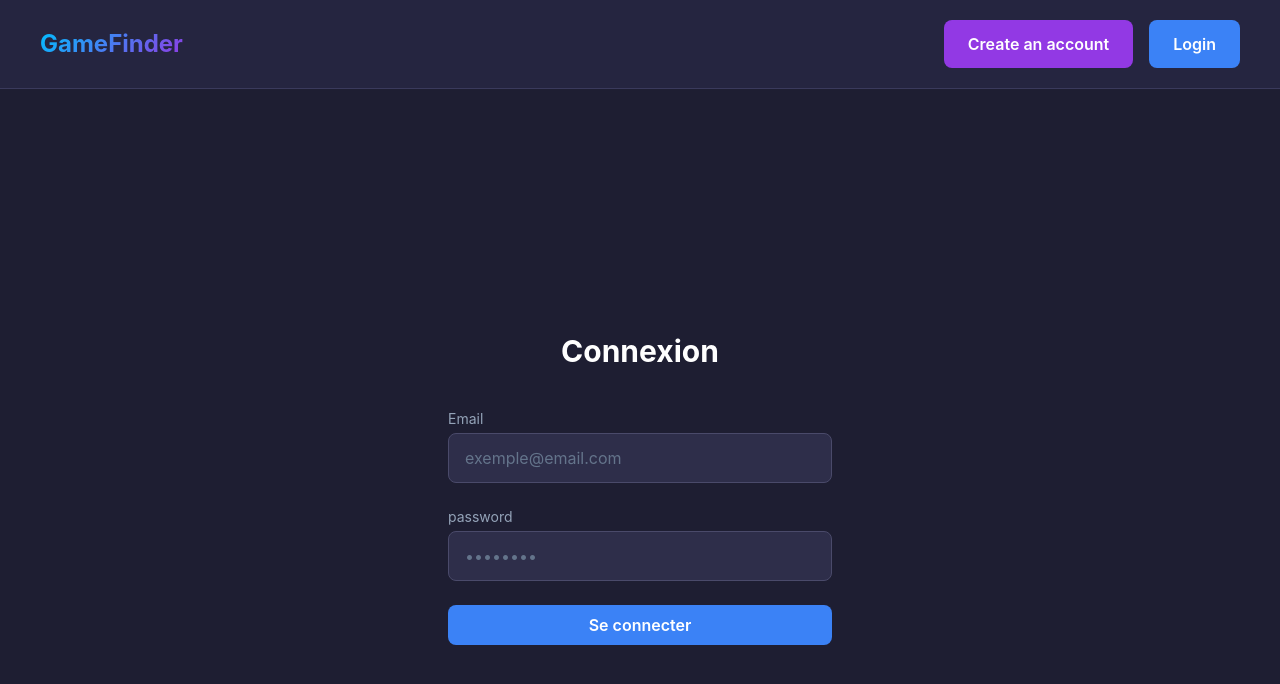
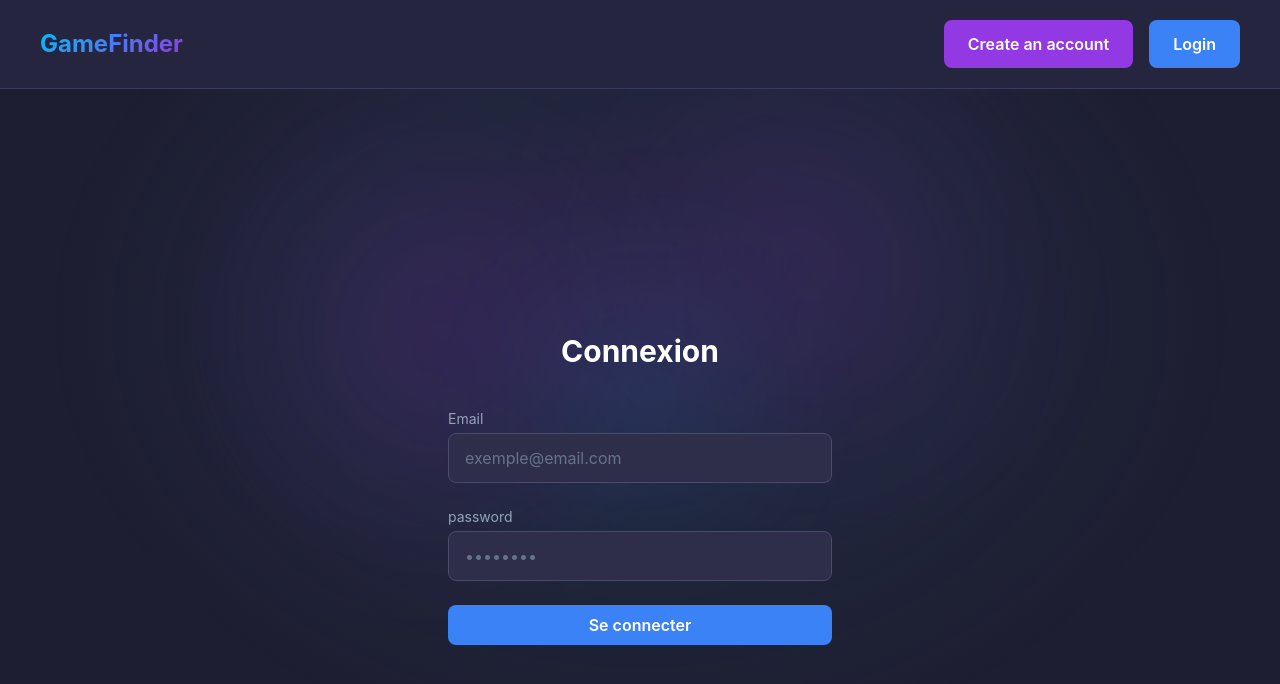
Before and after one commit to gaesteve42/ft-transcendence, a React (Vite) app in the folder frontend/: page /login in a window 1280 px wide. Shown: the top 684 px of the page. Built offline with nearby package versions, Linux system fonts and the light colour scheme.

Commit message:
Light bloom of colors for the layout of the pages.

```diff
--- a/frontend/src/components/layout/Header.tsx
+++ b/frontend/src/components/layout/Header.tsx
@@ -6,7 +6,7 @@ import Button from '../ui/Button'
 function Header() {
 	const { isLoggedIn, logout } = useAuth()
 	return (
-			<header className="bg-dark-800 border-b border-dark-600">
+			<header className="bg-dark-800 border-b border-dark-600 relative z-20">
 				<nav className="px-10 py-5 flex items-center justify-between">
 					<Link to={isLoggedIn ? "/dashboard" : "/"} className="text-2xl font-bold text-gradient-main">
 						GameFinder
--- a/frontend/src/components/layout/Layout.tsx
+++ b/frontend/src/components/layout/Layout.tsx
@@ -3,12 +3,41 @@ import Header from './Header'
 
 function Layout() {
 	return (
-		<div className="min-h-screen flex flex-col">
-			<Header />
-			<main className="flex-1">
-				<Outlet />
-			</main>
+		<div className="min-h-screen flex flex-col bg-dark-900">
+			<div className="fixed inset-0 pointer-events-none overflow-hidden">
+				<div className="absolute inset-0"
+					style={{
+						background: 'radial-gradient(ellipse at 50% 40%, rgba(80, 60, 120, 0.20) 0%, rgba(40, 80, 100, 0.15) 35%, transparent 65%)',
+					}}
+				/>
+				<div className="absolute top-[10%] left-[15%] w-[500px] h-[500px]"
+					style={{
+						background: 'radial-gradient(circle, #9239e4, transparent 75%)',
+						opacity: 0.18,
+						filter: 'blur(60px)',
+					}}
+				/>
+				<div className="absolute top-[25%] left-[35%] w-[400px] h-[400px] ..."
+					style={{
+						background: 'radial-gradient(circle, #00bfff, transparent 50%)',
+						opacity: 0.18,
+						filter: 'blur(70px)',
+					}}
+				/>
+				<div className="absolute top-[5%] left-[45%] w-[450px] h-[450px] ..."
+					style={{
+						background: 'radial-gradient(circle, #9239e4, transparent 80%)',
+						opacity: 0.18,
+						filter: 'blur(80px)',
+					}}
+				/>
 		</div>
+		{/* Contenu par dessus nos bloom */}
+		<Header />
+		<main className="flex-1 relative z-10">
+			<Outlet />
+		</main>
+	</div>
 	)
 }
 
--- a/frontend/src/pages/Dashboard.tsx
+++ b/frontend/src/pages/Dashboard.tsx
@@ -3,7 +3,7 @@ import Button from '../components/ui/Button'
 function Dashboard()
 {
 	return (
-	<div className="min-h-screen bg-dark-900 text-white px-6 py-12">
+	<div className="text-white px-6 py-12">
 		<div className="max-w-6xl mx-auto">
 			{/*Header */}
 			<div className="text-center mb-16">
--- a/frontend/src/pages/Library.tsx
+++ b/frontend/src/pages/Library.tsx
@@ -1,7 +1,7 @@
 function Library()
 {
 	return(
-	<div className="min-h-screen bg-dark-900 text-white flex items-center justify-center">
+	<div className="min-h-screen text-white flex items-center justify-center">
 		<div className="text-center">
 			<h1 className="text-4xl font-bold mb-4">GameFinder</h1>
 			<p className="text-gray-400 mb-8">Ce sera la page Library</p>
--- a/frontend/src/pages/Login.tsx
+++ b/frontend/src/pages/Login.tsx
@@ -42,7 +42,7 @@ function Login()
 			}
 		};
 		return(
-			<div className="min-h-screen bg-dark-900 text-white flex items-center justify-center">
+			<div className="min-h-screen text-white flex items-center justify-center">
 					<form onSubmit={handleSubmit} className="flex flex-col gap-6 w-96">
 						<h1 className="text-3xl font-bold text-center mb-4">Connexion</h1>
 						<Input
--- a/frontend/src/pages/Profile.tsx
+++ b/frontend/src/pages/Profile.tsx
@@ -1,7 +1,7 @@
 function Profile()
 {
 	return(
-	<div className="min-h-screen bg-dark-900 text-white flex items-center justify-center">
+	<div className="min-h-screen text-white flex items-center justify-center">
 		<div className="text-center">
 			<h1 className="text-4xl font-bold mb-4">GameFinder</h1>
 			<p className="text-gray-400 mb-8">Ce sera la page Profil</p>
--- a/frontend/src/pages/Register.tsx
+++ b/frontend/src/pages/Register.tsx
@@ -49,7 +49,7 @@ function Register()
 		}
 	};
 	return(
-	<div className="min-h-screen bg-dark-900 text-white flex items-center justify-center">
+	<div className="min-h-screen text-white flex items-center justify-center">
 			<form onSubmit={handleSubmit} className="flex flex-col gap-6 w-96">
 			<h1 className="text-3xl font-bold text-center mb-4">Inscription</h1>
 				<Input
--- a/frontend/src/pages/Session.tsx
+++ b/frontend/src/pages/Session.tsx
@@ -1,7 +1,7 @@
 function Session()
 {
 	return(
-	<div className="min-h-screen bg-dark-900 text-white flex items-center justify-center">
+	<div className="min-h-screen text-white flex items-center justify-center">
 		<div className="text-center">
 			<h1 className="text-3xl font-bold mb-4">GameFinder</h1>
 			<p className="text-gray-400 mb-8">Ce sera la page de session</p>
```
